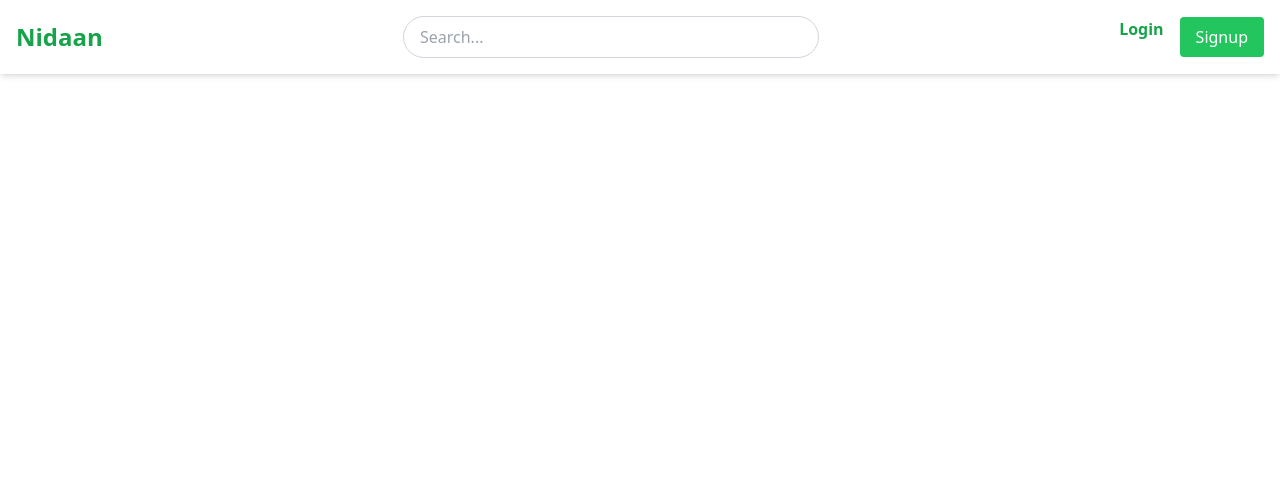
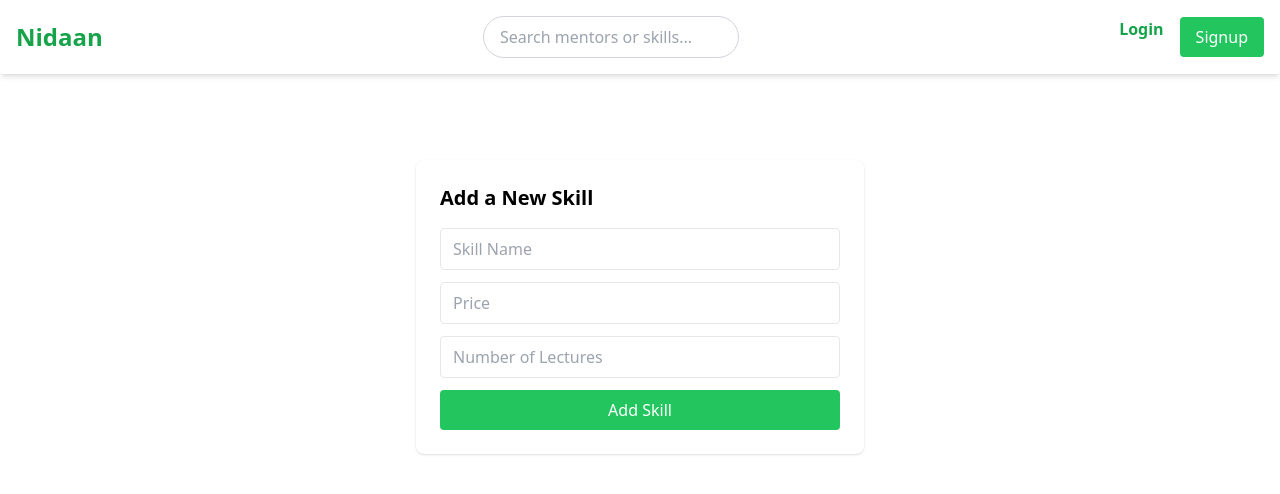
Before and after one commit to shubhamkr-05/skill-bridge-frontend, a React (Vite) app: page /add-skill in a window 1280 px wide. Before the commit this address had no page. Shown: the top 494 px of the page. Built offline with nearby package versions, Linux system fonts and the light colour scheme.

Commit message:
profile-card

```diff
--- a/src/App.jsx
+++ b/src/App.jsx
@@ -7,6 +7,8 @@ import Profile from "./components/Profile";
 import Header from "./components/Header";
 import UpdateProfile from "./components/UpdateProfile";
 import ChangePassword from "./components/ChangePassword";
+import AddSkill from "./components/AddSkill";
+import MentorProfile from "./components/MentorProfile";
 
 function App() {
   return (
@@ -22,6 +24,8 @@ function App() {
             <Route path="/profile" element={<Profile />} />
             <Route path="/update-profile" element={<UpdateProfile />} />
             <Route path="/change-password" element={<ChangePassword />} />
+            <Route path="/add-skill" element={<AddSkill />} />
+            <Route path="/mentors/:mentorId" element={<MentorProfile />} />
           </Routes>
         </div>
     </Router>
--- /dev/null
+++ b/src/components/AddSkill.jsx
@@ -0,0 +1,61 @@
+import React, { useState } from 'react';
+import api from "../api/axios";
+import { useNavigate } from 'react-router-dom';
+
+const AddSkill = () => {
+  const [name, setName] = useState("");
+  const [price, setPrice] = useState("");
+  const [lectures, setLectures] = useState("");
+  const [error, setError] = useState("");
+  const navigate = useNavigate();
+
+  const handleSubmit = async (e) => {
+    e.preventDefault();
+    setError("");
+
+    try {
+      await api.post("/mentors/add-skill", { name, price, lectures });
+      navigate("/profile"); // or home if you prefer
+    } catch (err) {
+      setError(err.response?.data?.message || "Failed to add skill");
+    }
+  };
+
+  return (
+    <div className="max-w-md mx-auto mt-24 p-6 bg-white rounded-lg shadow">
+      <h2 className="text-xl font-bold mb-4">Add a New Skill</h2>
+      {error && <p className="text-red-500 mb-2">{error}</p>}
+      <form onSubmit={handleSubmit}>
+        <input
+          type="text"
+          placeholder="Skill Name"
+          className="w-full mb-3 px-3 py-2 border rounded"
+          value={name}
+          onChange={(e) => setName(e.target.value)}
+          required
+        />
+        <input
+          type="number"
+          placeholder="Price"
+          className="w-full mb-3 px-3 py-2 border rounded"
+          value={price}
+          onChange={(e) => setPrice(e.target.value)}
+          required
+        />
+        <input
+          type="number"
+          placeholder="Number of Lectures"
+          className="w-full mb-3 px-3 py-2 border rounded"
+          value={lectures}
+          onChange={(e) => setLectures(e.target.value)}
+          required
+        />
+        <button type="submit" className="w-full bg-green-500 text-white py-2 rounded">
+          Add Skill
+        </button>
+      </form>
+    </div>
+  );
+};
+
+export default AddSkill;
--- a/src/components/Header.jsx
+++ b/src/components/Header.jsx
@@ -2,12 +2,19 @@ import React, { useContext, useState, useEffect, useRef } from 'react';
 import { Link, useNavigate, useLocation } from 'react-router-dom';
 import { AuthContext } from '../AuthContext';
 
-const Header = () => {
+const Header = ({ setSearchQuery }) => {
   const { user, logout } = useContext(AuthContext);
   const [showMenu, setShowMenu] = useState(false);
   const navigate = useNavigate();
   const location = useLocation();
   const dropdownRef = useRef();
+  const [searchTerm, setSearchTerm] = useState('');
+
+  const handleSearch = (e) => {
+    if (e.key === 'Enter') {
+      setSearchQuery(searchTerm.trim());
+    }
+  };
 
   // 🔹 Close dropdown on click outside
   useEffect(() => {
@@ -37,9 +44,13 @@ const Header = () => {
       <Link to="/" className="text-2xl font-bold text-green-600">Nidaan</Link>
       <input
         type="text"
-        placeholder="Search..."
-        className="w-1/3 px-4 py-2 rounded-full border border-gray-300"
+        placeholder="Search mentors or skills..."
+        className="px-4 py-2 rounded-full border border-gray-300 focus:outline-none focus:ring-2 focus:ring-green-400 w-64"
+        value={searchTerm}
+        onChange={(e) => setSearchTerm(e.target.value)}
+        onKeyDown={handleSearch}
       />
+
       <div className="relative" ref={dropdownRef}>
         {!user ? (
           <div className="flex gap-4">
@@ -59,6 +70,10 @@ const Header = () => {
                 <Link to="/profile" className="block px-4 py-2 hover:bg-gray-100">View Profile</Link>
                 <Link to="/update-profile" className="block px-4 py-2 hover:bg-gray-100">Update Profile</Link>
                 <Link to="/change-password" className="block px-4 py-2 hover:bg-gray-100">Change Password</Link>
+                {user.data.user.role === 'mentor' && (
+                    <Link to="/add-skill" className="block px-4 py-2 hover:bg-gray-100">Add Skill</Link>
+                  )
+                }
                 <button
                   onClick={handleLogout}
                   className="w-full text-red-600 text-left px-4 py-2 hover:bg-gray-100"
--- a/src/components/Home.jsx
+++ b/src/components/Home.jsx
@@ -1,15 +1,16 @@
-import React from 'react';
-import { useNavigate } from 'react-router-dom';
+import React, { useState } from 'react';
+import MentorsGrid from './MentorsGrid';
+import Header from './Header';
 
-function Home() {
-  const navigate = useNavigate();
+const Home = () => {
+  const [searchQuery, setSearchQuery] = useState('');
 
   return (
-    <div className="flex flex-col items-center justify-center h-screen bg-gray-100">
-      <h1 className="text-4xl font-bold mb-4">Welcome to Projects Nidaan</h1>
-      <p className="text-lg mb-6">Your one-stop solution for project management.</p>
-    </div>
+    <>
+      <Header setSearchQuery={setSearchQuery} />
+      <MentorsGrid searchQuery={searchQuery} />
+    </>
   );
-}
+};
 
 export default Home;
--- /dev/null
+++ b/src/components/MentorCard.jsx
@@ -0,0 +1,37 @@
+import React from 'react';
+import { useNavigate } from 'react-router-dom';
+
+const MentorCard = ({ mentor }) => {
+  const navigate = useNavigate();
+
+  const handleCardClick = () => {
+    navigate(`/mentors/${mentor._id}`);
+  };
+
+  return (
+    <div
+      onClick={handleCardClick}
+      className="cursor-pointer bg-white rounded-lg shadow p-4 hover:shadow-lg transition"
+    >
+      <img
+        src={mentor.avatar || "/default-avatar.png"}
+        alt={mentor.fullName}
+        className="w-24 h-24 rounded-full object-cover mx-auto mb-2"
+      />
+      <h3 className="text-center font-bold text-lg">{mentor.fullName}</h3>
+      <p className="text-center text-gray-600 text-sm mb-2">{mentor.bio}</p>
+      <div className="flex flex-wrap justify-center gap-1">
+        {mentor.skills.map((skill, idx) => (
+          <span
+            key={idx}
+            className="bg-green-100 text-green-700 text-xs px-2 py-1 rounded-full"
+          >
+            {skill.name}
+          </span>
+        ))}
+      </div>
+    </div>
+  );
+};
+
+export default MentorCard;
--- /dev/null
+++ b/src/components/MentorProfile.jsx
@@ -0,0 +1,53 @@
+import React, { useEffect, useState } from 'react';
+import { useParams } from 'react-router-dom';
+import api from "../api/axios";
+
+const MentorProfile = () => {
+  const { mentorId } = useParams();
+  const [mentor, setMentor] = useState(null);
+
+  useEffect(() => {
+    const fetchMentor = async () => {
+      try {
+        const res = await api.get(`/mentors/${mentorId}`);
+        setMentor(res.data.data);
+      } catch (err) {
+        console.error("Failed to load mentor", err);
+      }
+    };
+
+    fetchMentor();
+  }, [mentorId]);
+
+  if (!mentor) return <p className="text-center mt-20">Loading mentor profile...</p>;
+
+  return (
+    <div className="max-w-3xl mx-auto mt-24 p-6 bg-white rounded-lg shadow-lg">
+      <div className="flex flex-col items-center">
+        <img
+          src={mentor.avatar || "/default-avatar.png"}
+          alt="Mentor"
+          className="w-40 h-40 rounded-full object-cover border-4 border-green-500 mb-4"
+        />
+        <h2 className="text-3xl font-bold text-green-600 mb-2">{mentor.fullName}</h2>
+        <p className="text-gray-700 mb-2">Email: {mentor.email}</p>
+        <p className="text-gray-700 mb-2">Role: {mentor.role}</p>
+        {mentor.bio && <p className="text-center text-gray-600 mt-4">{mentor.bio}</p>}
+        {mentor.skills?.length > 0 && (
+          <div className="mt-4 w-full">
+            <h3 className="text-lg font-semibold mb-2">Skills:</h3>
+            <div className="flex flex-wrap justify-center gap-2">
+              {mentor.skills.map((skill, index) => (
+                <span key={index} className="inline-block px-3 py-1 bg-green-100 text-green-700 rounded-full text-sm shadow">
+                  {skill.name} — ₹{skill.price} — {skill.lectures} lectures
+                </span>
+              ))}
+            </div>
+          </div>
+        )}
+      </div>
+    </div>
+  );
+};
+
+export default MentorProfile;
--- /dev/null
+++ b/src/components/MentorsGrid.jsx
@@ -0,0 +1,41 @@
+import React, { useEffect, useState } from 'react';
+import api from '../api/axios';
+import MentorCard from './MentorCard';
+
+const MentorsGrid = ({ searchQuery }) => {
+  const [mentors, setMentors] = useState([]);
+
+  useEffect(() => {
+    const fetchMentors = async () => {
+      try {
+        // Prepare query params
+        const params = {};
+        if (searchQuery) {
+          params.skill = searchQuery;
+        }
+
+        // Fetch mentors
+        const { data } = await api.get('/mentors', { params });
+        setMentors(data.data);
+      } catch (err) {
+        console.error('Failed to fetch mentors', err);
+      }
+    };
+
+    fetchMentors();
+  }, [searchQuery]);
+
+  return (
+    <div className="max-w-7xl mx-auto p-4 grid grid-cols-1 sm:grid-cols-2 md:grid-cols-3 lg:grid-cols-4 gap-6 mt-8">
+      {mentors.length > 0 ? (
+        mentors.map((mentor) => (
+          <MentorCard key={mentor._id} mentor={mentor} />
+        ))
+      ) : (
+        <p className="col-span-full text-center text-gray-500">No mentors found.</p>
+      )}
+    </div>
+  );
+};
+
+export default MentorsGrid;
--- a/src/components/Signup.jsx
+++ b/src/components/Signup.jsx
@@ -10,18 +10,11 @@ const Signup = () => {
   const [fullName, setFullName] = useState("");
   const [avatar, setAvatar] = useState(null);
   const [role, setRole] = useState("user");
-  const [skills, setSkills] = useState([]);
   const [bio, setBio] = useState("");
   const [loading, setLoading] = useState(false);
   const [error, setError] = useState(null);
   const navigate = useNavigate();
   const { login } = useContext(AuthContext);
-
-  const handleSkillInput = (e) => {
-    const value = e.target.value;
-    const skillArray = value.split(',').map(s => s.trim()).filter(s => s);
-    setSkills(skillArray);
-  };
 
   const handleSubmit = async (e) => {
     e.preventDefault();
@@ -40,7 +33,6 @@ const Signup = () => {
     formData.append('avatar', avatar);
     formData.append('role', role);
     formData.append('bio', bio);
-    formData.append("skills", skills.join(","));
 
     try {
       const response = await api.post(
@@ -132,17 +124,6 @@ const Signup = () => {
               <option value="mentor">Mentor</option>
             </select>
           </div>
-          {role === "mentor" && (
-            <div className="mb-4">
-              <label className="block text-gray-700 mb-2">Skills (comma separated)</label>
-              <input
-                type="text"
-                placeholder="e.g. JavaScript, React, Node.js"
-                onChange={handleSkillInput}
-                className="w-full px-3 py-2 border border-gray-300 rounded"
-              />
-            </div>
-          )}
           <div className="mb-4">
             <label className="block text-gray-700 mb-2">Bio</label>
             <textarea
```
